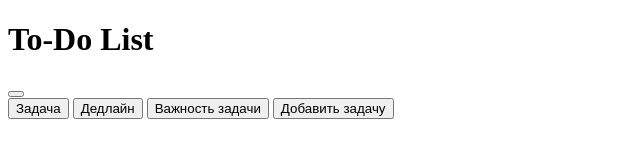
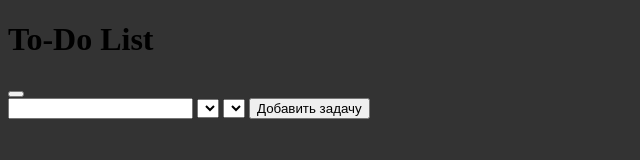
Before and after one commit to nyassky/To-do-list, a plain HTML site: page index.html in a window 1280 px wide. Shown: the whole page, without its empty margins (0-640 px from the left). Drawn offline with Linux system fonts and the light colour scheme.

Commit message:
changed buttons

```diff
--- a/index.html
+++ b/index.html
@@ -4,18 +4,18 @@
 	<meta charset="UTF-8">
 	<meta name="viewport" content="width=device-width, initial-scale=1.0">
 	<title>To-Do List</title>
+	<link rel="stylesheet" href="styles.css">
 </head>
-<body>
+<body class="container">
 	<header>
     	<h1>To-Do List</h1>
     	<button class="menu-toggle"></button>
 	</header>
-
-  	<main>
+	<main>
 		<div>
-			<button>Задача</button>
-			<button>Дедлайн</button>
-			<button>Важность задачи</button>
+			<input></input> <!-- Задача -->
+			<select>Дедлайн</select>
+			<select>Важность задачи</select>
 			<button>Добавить задачу</button>
 		</div>
 	</main>
--- a/styles.css
+++ b/styles.css
@@ -0,0 +1,3 @@
+.container {
+	background-color: #333333;
+}
```
